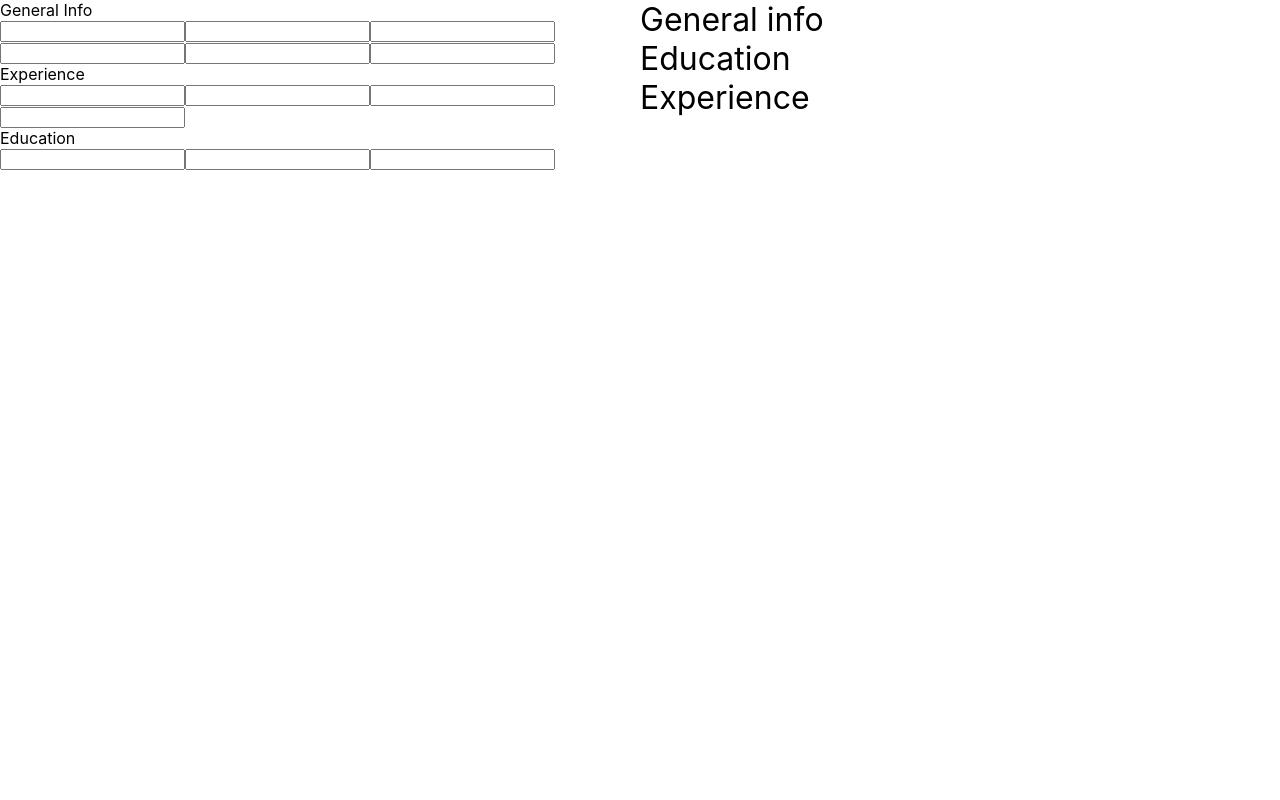
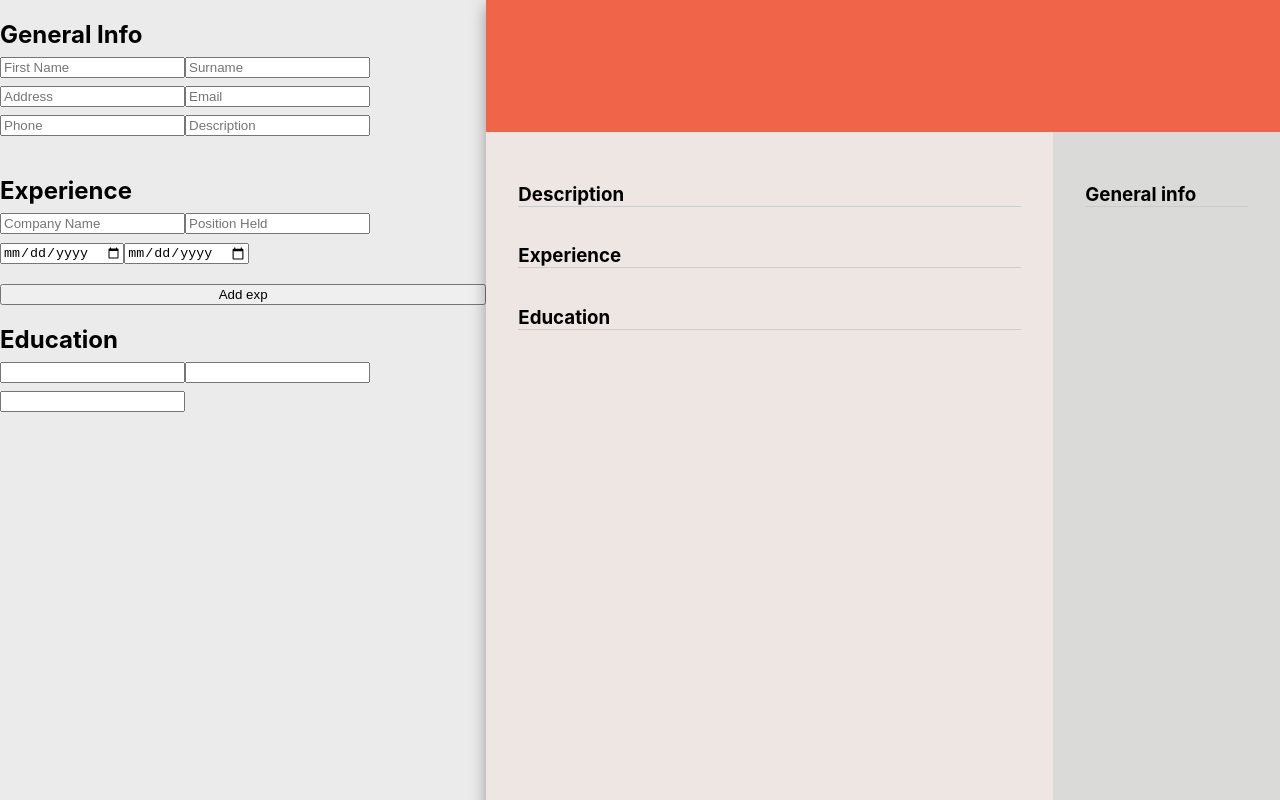
Before and after one commit to EverybodyToTheLimit/cv-creator, a React app: page / in a window 1280 px wide. Shown: the top 800 px of the page. Built offline with nearby package versions, Linux system fonts and the light colour scheme.

Commit message:
add further css styles

```diff
--- a/package.json
+++ b/package.json
@@ -6,6 +6,7 @@
     "@testing-library/jest-dom": "^5.16.5",
     "@testing-library/react": "^13.4.0",
     "@testing-library/user-event": "^13.5.0",
+    "date-fns": "^2.29.3",
     "react": "^18.2.0",
     "react-dom": "^18.2.0",
     "react-scripts": "5.0.1",
--- a/src/Components/App.js
+++ b/src/Components/App.js
@@ -32,7 +32,10 @@ export default class App extends Component {
             [e.target.name]: e.target.value
 
         })
-        console.log(e.target.value)
+
+    }
+
+    addExp = () => {
 
     }
 
@@ -42,6 +45,7 @@ export default class App extends Component {
                 <div className="form">
                     <GeneralInfo changeInput = {(e) => this.changeInput(e)} />
                     <Experience changeInput = {(e) => this.changeInput(e)} />
+                    <button onClick={this.addExp()}>Add exp</button>
                     <Education changeInput = {(e) => this.changeInput(e)} />
                 </div>
                 <Cv
--- a/src/Components/Cv.js
+++ b/src/Components/Cv.js
@@ -3,30 +3,45 @@ import React, { Component } from 'react'
 
 export default class Cv extends Component {
 
+
+
     render() {
         return (
         <div id="cv">
-            <div className="general-info section">
-                General info
-                <div className="item">{this.props.firstName}</div>
-                <div className="item">{this.props.lastName}</div>
+            <div id="header">
+                <h1 className="item">{this.props.firstName} {this.props.lastName}</h1>
+            </div>
+            <div className="left-side">
+                <div className="description section">
+                    <h3 className="heading">Description</h3>
+                    <div className="item">{this.props.description}</div>
+                </div>
+                <div className="experience section">
+                    <h3 className="heading">Experience</h3>
+                    <div class="exp-section">
+                        <div class="dates">
+                            <div className="item">{this.props.startDate}</div>
+                            <div className="item">{this.props.finishDate}</div>
+                        </div>
+                        <div class="exp-details">
+                            <div className="item">{this.props.companyName}</div>
+                            <div className="item">{this.props.position}</div>
+                        </div>
+                    </div>
+                </div>
+                <div className="education section">
+                    <h3 className="heading">Education</h3>
+                    <div className="item">{this.props.schoolName}</div>
+                    <div className="item">{this.props.title}</div>
+                    <div className="item">{this.props.dates}</div>
+
+                </div>
+            </div>
+            <div className="right-side section">
+                <h3 className="heading">General info</h3>
                 <div className="item">{this.props.address}</div>
                 <div className="item">{this.props.email}</div>
                 <div className="item">{this.props.phone}</div>
-                <div className="item">{this.props.description}</div>
-            </div>
-            <div className="education section">
-                Education
-                <div className="item">{this.props.schoolName}</div>
-                <div className="item">{this.props.title}</div>
-                <div className="item">{this.props.dates}</div>
-            </div>
-            <div className="experience section">
-                Experience
-                <div className="item">{this.props.companyName}</div>
-                <div className="item">{this.props.position}</div>
-                <div className="item">{this.props.startDate}</div>
-                <div className="item">{this.props.finishDate}</div>
             </div>
         </div>
         )
--- a/src/Components/Education.js
+++ b/src/Components/Education.js
@@ -7,14 +7,14 @@ export default class Education extends Component {
 
 
     return (
-        <div>
+        <h2>
             Education
             <form>
                 <input name="schoolName" onChange={(e) => this.props.changeInput(e)}></input>
                 <input name="title" onChange={(e) => this.props.changeInput(e)}></input>
                 <input name="dates" onChange={(e) => this.props.changeInput(e)}></input>
             </form>
-        </div>
+        </h2>
     )
   }
 }
--- a/src/Components/Experience.js
+++ b/src/Components/Experience.js
@@ -4,17 +4,17 @@ export default class Experience extends Component {
 
   render() {
     return (
-        <div>
+        <h2>
         Experience
         <form>
-            <input name="companyName" type="text" onChange={(e) => this.props.changeInput(e)}></input>
-            <input name="position" type="text" onChange={(e) => this.props.changeInput(e)}></input>
-            <input name="startDate" type="text" onChange={(e) => this.props.changeInput(e)}></input>
-            <input name="finishDate" type="text" onChange={(e) => this.props.changeInput(e)}></input>
+            <input placeholder="Company Name"name="companyName" type="text" onChange={(e) => this.props.changeInput(e)}></input>
+            <input placeholder="Position Held"name="position" type="text" onChange={(e) => this.props.changeInput(e)}></input>
+            <input placeholder="Start Date"name="startDate" type="date" onChange={(e) => this.props.changeInput(e)}></input>
+            <input placeholder="End Date" name="finishDate" type="date" onChange={(e) => this.props.changeInput(e)}></input>
         </form>
 
 
-    </div>
+    </h2>
     )
   }
 }
--- a/src/Components/GeneralInfo.js
+++ b/src/Components/GeneralInfo.js
@@ -5,19 +5,19 @@ export default class GeneralInfo extends Component {
 
   render() {
     return (
-        <div>
+        <h2>
             General Info
             <form>
-                <input name="firstName" type="text" onChange={(e) => this.props.changeInput(e)}></input>
-                <input name="lastName" type="text" onChange={(e) => this.props.changeInput(e)}></input>
-                <input name="address" type="text" onChange={(e) => this.props.changeInput(e)}></input>
-                <input name="email" type="text" onChange={(e) => this.props.changeInput(e)}></input>
-                <input name="phone" type="text" onChange={(e) => this.props.changeInput(e)}></input>
-                <input name="description" type="text" onChange={(e) => this.props.changeInput(e)}></input>
+                <input placeholder="First Name" name="firstName" type="text" onChange={(e) => this.props.changeInput(e)}></input>
+                <input placeholder="Surname" name="lastName" type="text" onChange={(e) => this.props.changeInput(e)}></input>
+                <input placeholder="Address" name="address" type="text" onChange={(e) => this.props.changeInput(e)}></input>
+                <input placeholder="Email" name="email" type="text" onChange={(e) => this.props.changeInput(e)}></input>
+                <input placeholder="Phone" name="phone" type="text" onChange={(e) => this.props.changeInput(e)}></input>
+                <input placeholder="Description" name="description" type="text" onChange={(e) => this.props.changeInput(e)}></input>
             </form>
 
 
-        </div>
+        </h2>
     )
   }
 }
--- a/src/index.css
+++ b/src/index.css
@@ -5,6 +5,7 @@ body {
     sans-serif;
   -webkit-font-smoothing: antialiased;
   -moz-osx-font-smoothing: grayscale;
+  background-color: rgb(235, 235, 235);
 }
 
 code {
@@ -13,18 +14,65 @@ code {
 }
 
 .section {
-  font-size: xx-large;
+  display: flex;
+  flex-direction: column;
 }
 
-.item {
-  font-size: medium;
-}
 
 #container {
   display: flex;
+  align-items: flex-start;
 
 }
 
 #cv {
-  min-width: 50%;
+  width: 210mm;
+  height: 297mm;
+  position: sticky;
+  top: 10px;
+  display: grid;
+  grid-template-columns: 150mm 60mm;
+  grid-template-rows: 35mm 262mm;
+  box-shadow: rgba(0, 0, 0, 0.35) 0px 5px 15px;
 }
+
+.form {
+  display: flex;
+  flex-direction: column;
+  justify-content: center;
+}
+
+#header {
+    grid-column: span 2 / auto;
+    padding: 2rem;
+    background-color: #F06449;
+    color: rgb(238, 238, 238);
+}
+
+.left-side {
+  padding: 2rem;
+  background-color: #EDE6E3;
+  color: #36382E
+}
+
+.right-side {
+  padding: 2rem;
+  background-color: #DADAD9;
+  color: #36382E
+}
+
+.heading {
+  border-bottom: 1px solid rgb(204, 204, 204);
+  color: black;
+}
+
+.exp-section {
+  display:flex;
+  gap: 2rem;
+}
+
+.dates {
+  display:flex;
+  gap: 1rem;
+  font-size:small
+}
--- a/src/index.js
+++ b/src/index.js
@@ -3,6 +3,7 @@ import ReactDOM from 'react-dom/client';
 import App from './Components/App';
 import './index.css';
 import reportWebVitals from './reportWebVitals';
+
 
 const root = ReactDOM.createRoot(document.getElementById('root'));
 root.render(
```
Also changed, not shown: 1 other file.
